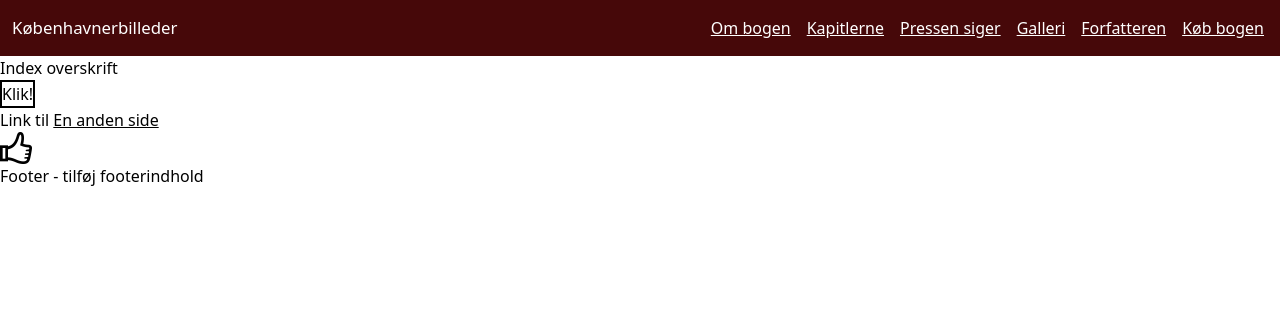
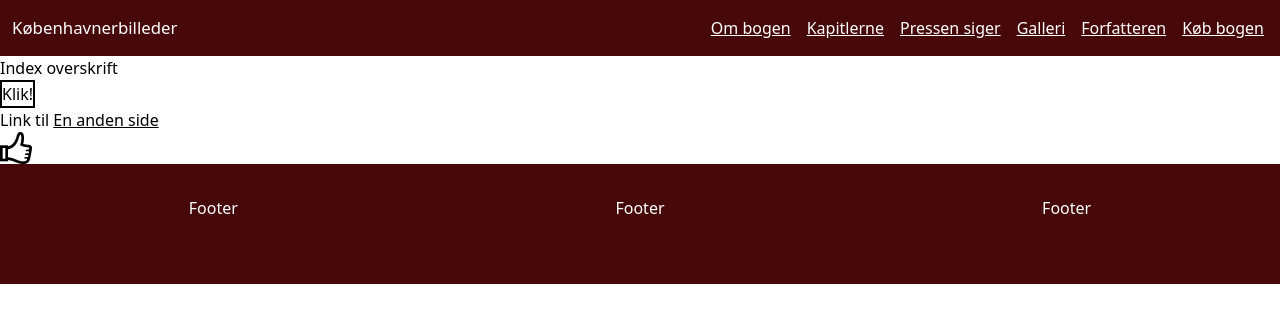
Before and after one commit to Josephine0202/digital_oprydningsdag2, an Astro site: page / in a window 1280 px wide. Built offline with nearby package versions, Linux system fonts and the light colour scheme; Astro itself is replaced by a stand-in of ours.

Commit message:
header footer

```diff
--- a/src/components/Footer.astro
+++ b/src/components/Footer.astro
@@ -1,5 +1,9 @@
 ---
 ---
-<div>
-<p>Footer - tilføj footerindhold</p>
+<div class="py-8 w-full bg-red-950 text-white">
+    <div class="max-w-screen-xl mx-auto grid grid-cols-3 justify-items-center pb-8">
+        <section>Footer</section>
+        <section>Footer</section>
+        <section>Footer</section>
+    </div>
 </div>
--- a/src/layouts/MainLayout.astro
+++ b/src/layouts/MainLayout.astro
@@ -5,7 +5,7 @@ import '../styles/tailwind.css';
 import 'animate.css';
 const { title } = Astro.props;
 ---
-<html lang="en">
+<html lang="da" class="scroll-smooth">
 	<head>
 		<meta charset="utf-8" />
 		<link rel="icon" type="image/svg+xml" href="/favicon.svg" />
@@ -15,17 +15,21 @@ const { title } = Astro.props;
 	</head>
 	<body>
 
-		<header>
+		<header class="">
 			<Header></Header>
 		</header>
 
-		<main>
+		<main class="max-w-screen-xl mx-auto px-4 xl:px-0 pt-16 lg:pt-0">
 			<slot />
 		</main>
 
-		<footer>
+		<footer class="bg-black w-full">
 			<Footer></Footer>
 		</footer>
 
 	</body>
 </html>
+
+<style>
+
+</style>
```
